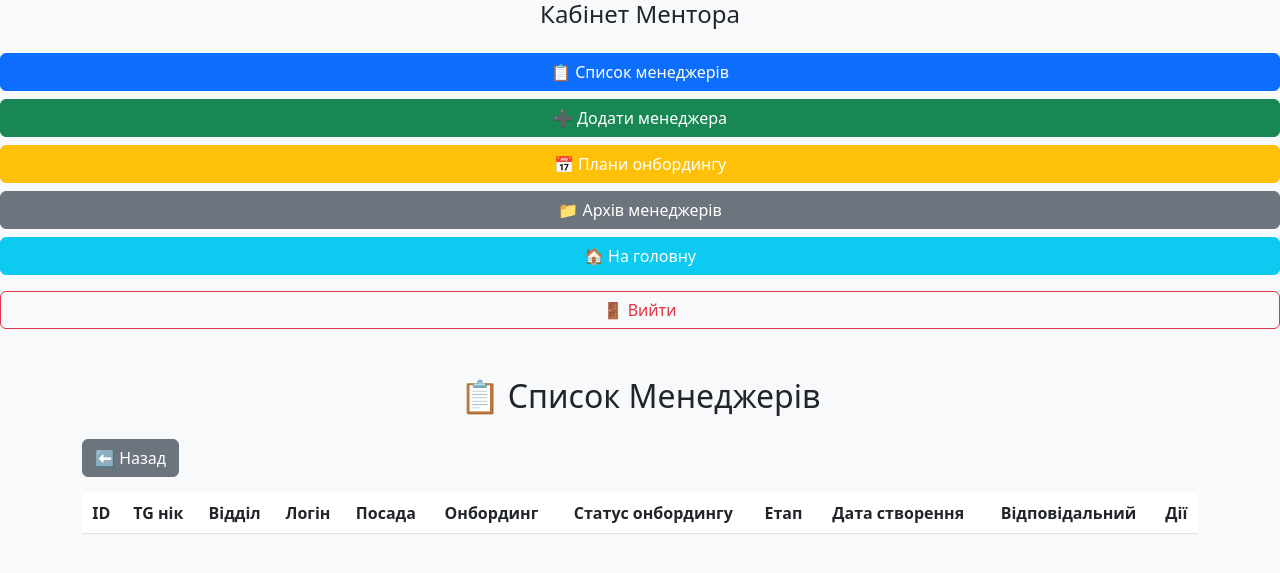
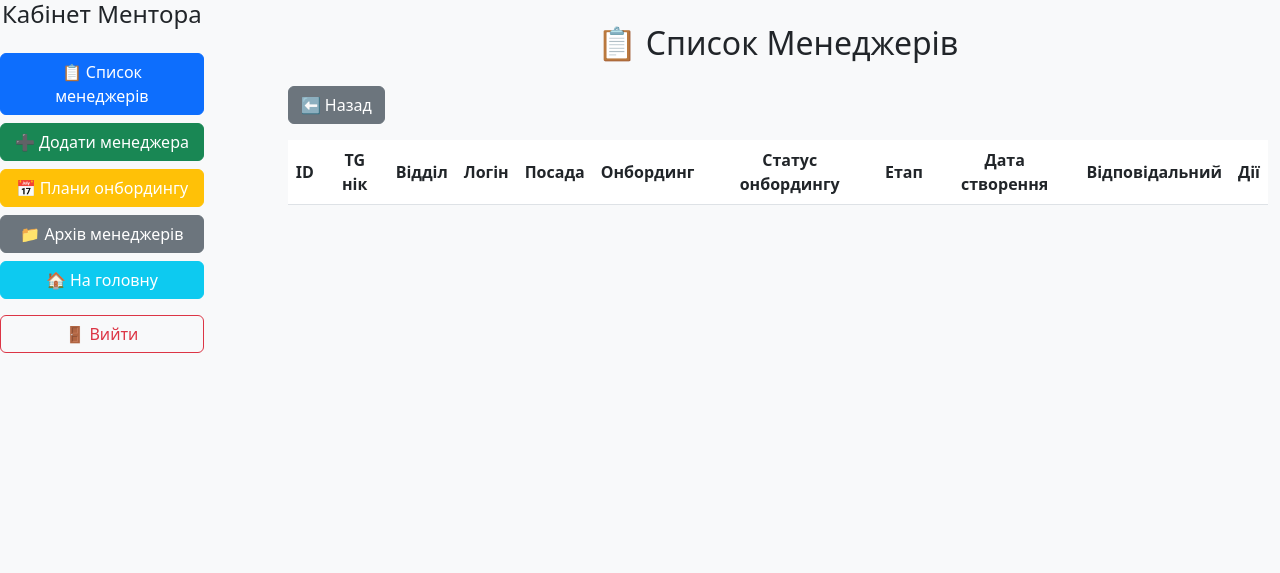
Before and after one commit to Taras-operation/onboarding-crm, a Python web app: template onboarding_crm/templates/managers_list.html in a window 1280 px wide. Shown: the top 573 px of the page. Run offline with Jinja, Linux system fonts and the light colour scheme; the template is opened without the code that fills it, so the values that code supplies are empty.

Commit message:
сайд бар добавил

```diff
--- a/onboarding_crm/templates/managers_list.html
+++ b/onboarding_crm/templates/managers_list.html
@@ -4,12 +4,21 @@
     <meta charset="UTF-8">
     <title>Список Менеджерів</title>
     <link href="https://cdn.jsdelivr.net/npm/bootstrap@5.3.0/dist/css/bootstrap.min.css" rel="stylesheet">
+    <style>
+        body {
+            overflow-x: hidden;
+        }
+    </style>
 </head>
 <body class="bg-light">
 
+<div class="d-flex">
+    <!-- Sidebar -->
     {% include 'components/mentor_sidebar.html' %}
 
-<div class="container mt-5">
+    <!-- Main Content -->
+    <div class="flex-grow-1 ms-5 ps-4 mt-4">
+        <div class="container">
             <h2 class="mb-4 text-center">📋 Список Менеджерів</h2>
 
             <a href="{{ url_for('main.mentor_dashboard') }}" class="btn btn-secondary mb-3">⬅️ Назад</a>
@@ -58,7 +67,6 @@
                                     📊 Результати
                                 </a>
                                 {% endif %}
-
                                 {% if current_user.role in ['teamlead', 'developer', 'head'] %}
                                 <button class="btn btn-outline-danger btn-sm" onclick="deleteManager({{ manager.id }})">
                                     🗑️
@@ -70,6 +78,8 @@
                     {% endfor %}
                 </tbody>
             </table>
+        </div>
+    </div>
 </div>
 
 <!-- CSRF токен -->
@@ -83,7 +93,7 @@
       method: 'DELETE',
       headers: {
         'Content-Type': 'application/json',
-        'X-CSRFToken': csrfToken  // 🔒 Додаємо токен CSRF
+        'X-CSRFToken': csrfToken
       }
     })
     .then(res => {
```
Also changed, not shown: onboarding_crm/templates/archived_managers.html (+17 -13 lines). Lines whose indentation alone changed are shown as unchanged.
